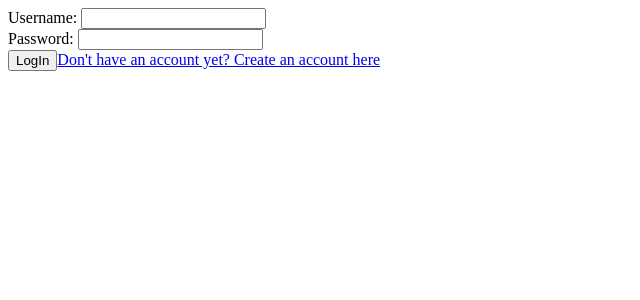
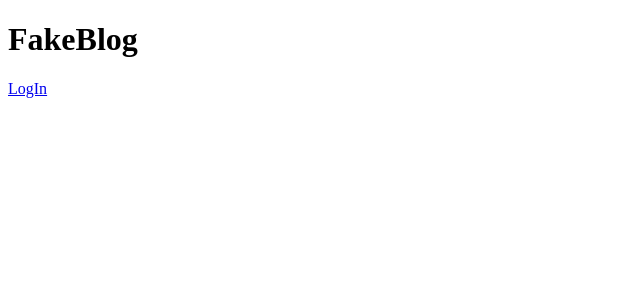
Before and after one commit to fmguerrero96/blog_client, a React (Vite) app: page / in a window 1280 px wide. Shown: the top 300 px of the page, without its empty margins (0-640 px from the left). Built offline with nearby package versions, Linux system fonts and the light colour scheme.

Commit message:
Remove unnecessary code

```diff
--- a/src/App.jsx
+++ b/src/App.jsx
@@ -1,13 +1,11 @@
 import NavBar from "./components/NavBar"
-import LogIn from "./components/LogIn"
 
 function App() {
 
   return (
    <div>
       <div className="navContainer">
-        {/* <NavBar></NavBar> */}
-        <LogIn></LogIn>
+        <NavBar></NavBar>
       </div>
    </div>
   )
```
